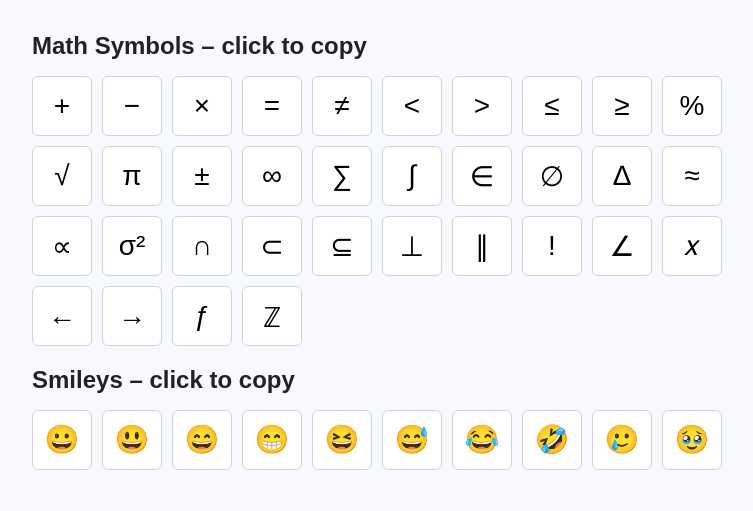
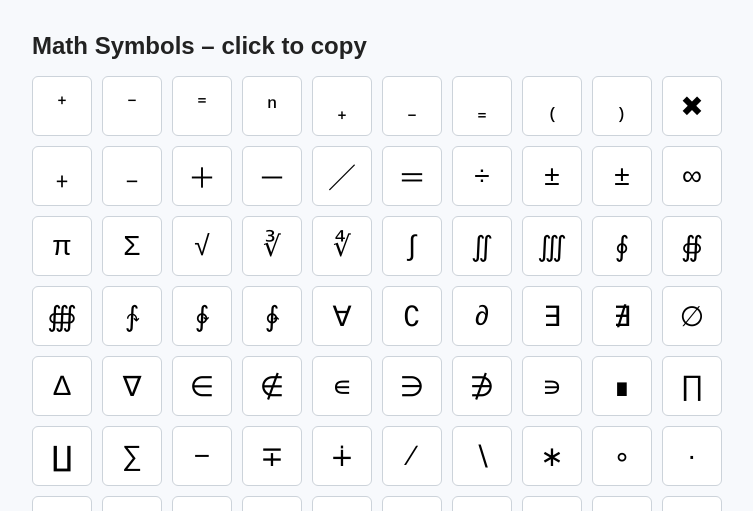
Before and after one commit to millalgo/indexer, a Django app: page /symbols/ in a window 1280 px wide. Shown: the top 511 px of the page, without its empty margins (0-753 px from the left). Before the commit the page ends 470 px from the top, so only its background shows below. Run offline with Django 5.2, Linux system fonts and the light colour scheme.

Commit message:
added some additional math symbols

```diff
--- a/home/templates/home/symbols.html
+++ b/home/templates/home/symbols.html
@@ -29,45 +29,118 @@
 
 <h2>Math Symbols – click to copy</h2>
 
+<!-- Generated symbol buttons -->
 <div class="grid">
-  <button class="symbol" data-symbol="+">+</button>
-  <button class="symbol" data-symbol="−">−</button>
-  <button class="symbol" data-symbol="×">×</button>
-  <button class="symbol" data-symbol="=">=</button>
-  <button class="symbol" data-symbol="≠">≠</button>
-  <button class="symbol" data-symbol="<"><</button>
-  <button class="symbol" data-symbol=">">></button>
-  <button class="symbol" data-symbol="≤">≤</button>
-  <button class="symbol" data-symbol="≥">≥</button>
-  <button class="symbol" data-symbol="%">%</button>
-
-  <button class="symbol" data-symbol="√">√</button>
-  <button class="symbol" data-symbol="π">π</button>
+  <button class="symbol" data-symbol="⁺">⁺</button>
+  <button class="symbol" data-symbol="⁻">⁻</button>
+  <button class="symbol" data-symbol="⁼">⁼</button>
+  <button class="symbol" data-symbol="ⁿ">ⁿ</button>
+  <button class="symbol" data-symbol="₊">₊</button>
+  <button class="symbol" data-symbol="₋">₋</button>
+  <button class="symbol" data-symbol="₌">₌</button>
+  <button class="symbol" data-symbol="₍">₍</button>
+  <button class="symbol" data-symbol="₎">₎</button>
+  <button class="symbol" data-symbol="✖">✖</button>
+  <button class="symbol" data-symbol="﹢">﹢</button>
+  <button class="symbol" data-symbol="﹣">﹣</button>
+  <button class="symbol" data-symbol="＋">＋</button>
+  <button class="symbol" data-symbol="－">－</button>
+  <button class="symbol" data-symbol="／">／</button>
+  <button class="symbol" data-symbol="＝">＝</button>
+  <button class="symbol" data-symbol="÷">÷</button>
+  <button class="symbol" data-symbol="±">±</button>
   <button class="symbol" data-symbol="±">±</button>
   <button class="symbol" data-symbol="∞">∞</button>
-  <button class="symbol" data-symbol="∑">∑</button>
+  <button class="symbol" data-symbol="π">π</button>
+  <button class="symbol" data-symbol="Σ">Σ</button>
+  <button class="symbol" data-symbol="√">√</button>
+  <button class="symbol" data-symbol="∛">∛</button>
+  <button class="symbol" data-symbol="∜">∜</button>
   <button class="symbol" data-symbol="∫">∫</button>
-  <button class="symbol" data-symbol="∈">∈</button>
+  <button class="symbol" data-symbol="∬">∬</button>
+  <button class="symbol" data-symbol="∭">∭</button>
+  <button class="symbol" data-symbol="∮">∮</button>
+  <button class="symbol" data-symbol="∯">∯</button>
+  <button class="symbol" data-symbol="∰">∰</button>
+  <button class="symbol" data-symbol="∱">∱</button>
+  <button class="symbol" data-symbol="∲">∲</button>
+  <button class="symbol" data-symbol="∳">∳</button>
+  <button class="symbol" data-symbol="∀">∀</button>
+  <button class="symbol" data-symbol="∁">∁</button>
+  <button class="symbol" data-symbol="∂">∂</button>
+  <button class="symbol" data-symbol="∃">∃</button>
+  <button class="symbol" data-symbol="∄">∄</button>
   <button class="symbol" data-symbol="∅">∅</button>
   <button class="symbol" data-symbol="∆">∆</button>
+  <button class="symbol" data-symbol="∇">∇</button>
+  <button class="symbol" data-symbol="∈">∈</button>
+  <button class="symbol" data-symbol="∉">∉</button>
+  <button class="symbol" data-symbol="∊">∊</button>
+  <button class="symbol" data-symbol="∋">∋</button>
+  <button class="symbol" data-symbol="∌">∌</button>
+  <button class="symbol" data-symbol="∍">∍</button>
+  <button class="symbol" data-symbol="∎">∎</button>
+  <button class="symbol" data-symbol="∏">∏</button>
+  <button class="symbol" data-symbol="∐">∐</button>
+  <button class="symbol" data-symbol="∑">∑</button>
+  <button class="symbol" data-symbol="−">−</button>
+  <button class="symbol" data-symbol="∓">∓</button>
+  <button class="symbol" data-symbol="∔">∔</button>
+  <button class="symbol" data-symbol="∕">∕</button>
+  <button class="symbol" data-symbol="∖">∖</button>
+  <button class="symbol" data-symbol="∗">∗</button>
+  <button class="symbol" data-symbol="∘">∘</button>
+  <button class="symbol" data-symbol="∙">∙</button>
+  <button class="symbol" data-symbol="∝">∝</button>
+  <button class="symbol" data-symbol="∟">∟</button>
+  <button class="symbol" data-symbol="∠">∠</button>
+  <button class="symbol" data-symbol="∡">∡</button>
+  <button class="symbol" data-symbol="∢">∢</button>
+  <button class="symbol" data-symbol="∣">∣</button>
+  <button class="symbol" data-symbol="∤">∤</button>
+  <button class="symbol" data-symbol="∥">∥</button>
+  <button class="symbol" data-symbol="∦">∦</button>
+  <button class="symbol" data-symbol="∧">∧</button>
+  <button class="symbol" data-symbol="∨">∨</button>
+  <button class="symbol" data-symbol="∩">∩</button>
+  <button class="symbol" data-symbol="∪">∪</button>
+  <button class="symbol" data-symbol="∴">∴</button>
+  <button class="symbol" data-symbol="∵">∵</button>
+  <button class="symbol" data-symbol="∶">∶</button>
+  <button class="symbol" data-symbol="∷">∷</button>
+  <button class="symbol" data-symbol="∸">∸</button>
+  <button class="symbol" data-symbol="∹">∹</button>
+  <button class="symbol" data-symbol="∺">∺</button>
+  <button class="symbol" data-symbol="∻">∻</button>
+  <button class="symbol" data-symbol="∼">∼</button>
+  <button class="symbol" data-symbol="∽">∽</button>
+  <button class="symbol" data-symbol="∾">∾</button>
+  <button class="symbol" data-symbol="∿">∿</button>
+  <button class="symbol" data-symbol="≀">≀</button>
+  <button class="symbol" data-symbol="≁">≁</button>
+  <button class="symbol" data-symbol="≂">≂</button>
+  <button class="symbol" data-symbol="≃">≃</button>
+  <button class="symbol" data-symbol="≄">≄</button>
+  <button class="symbol" data-symbol="≅">≅</button>
+  <button class="symbol" data-symbol="≆">≆</button>
+  <button class="symbol" data-symbol="≇">≇</button>
   <button class="symbol" data-symbol="≈">≈</button>
-
-  <button class="symbol" data-symbol="∝">∝</button>
-  <button class="symbol" data-symbol="σ²">σ²</button>
-  <button class="symbol" data-symbol="∩">∩</button>
-  <button class="symbol" data-symbol="⊂">⊂</button>
-  <button class="symbol" data-symbol="⊆">⊆</button>
-  <button class="symbol" data-symbol="⊥">⊥</button>
-  <button class="symbol" data-symbol="∥">∥</button>
-  <button class="symbol" data-symbol="!">!</button>
-  <button class="symbol" data-symbol="∠">∠</button>
-  <button class="symbol" data-symbol="𝑥">𝑥</button>
-
-  <button class="symbol" data-symbol="←">←</button>
-  <button class="symbol" data-symbol="→">→</button>
-  <button class="symbol" data-symbol="ƒ">ƒ</button>
-  <button class="symbol" data-symbol="ℤ">ℤ</button>
-
+  <button class="symbol" data-symbol="≉">≉</button>
+  <button class="symbol" data-symbol="≊">≊</button>
+  <button class="symbol" data-symbol="≋">≋</button>
+  <button class="symbol" data-symbol="≌">≌</button>
+  <button class="symbol" data-symbol="≍">≍</button>
+  <button class="symbol" data-symbol="≎">≎</button>
+  <button class="symbol" data-symbol="≏">≏</button>
+  <button class="symbol" data-symbol="≐">≐</button>
+  <button class="symbol" data-symbol="≑">≑</button>
+  <button class="symbol" data-symbol="≒">≒</button>
+  <button class="symbol" data-symbol="≓">≓</button>
+  <button class="symbol" data-symbol="≔">≔</button>
+  <button class="symbol" data-symbol="≕">≕</button>
+  <button class="symbol" data-symbol="≖">≖</button>
+  <button class="symbol" data-symbol="≗">≗</button>
+  <button class="symbol" data-symbol="≘">≘</button>
 </div>
 
 <h2>Smileys – click to copy</h2>
```
